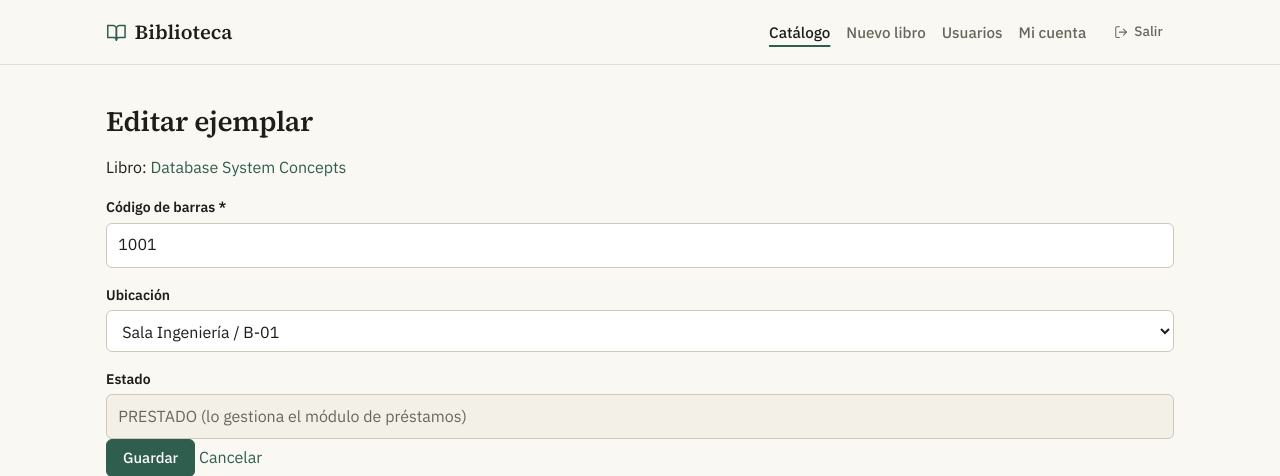
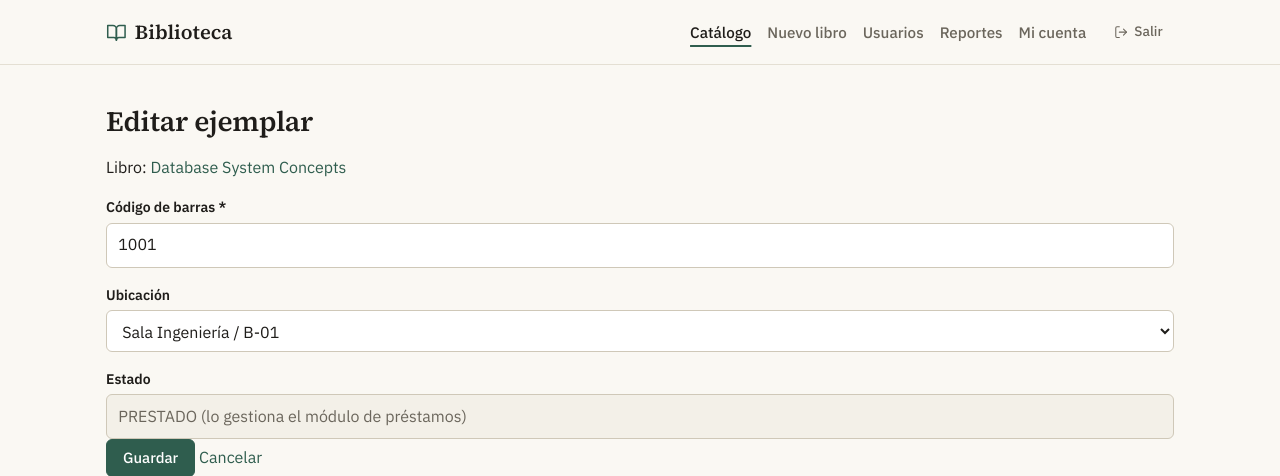
Before and after one commit to fazemailbox/catalogo, a Flask app: page /ejemplares/1/editar in a window 1280 px wide. Shown: the top 476 px of the page. Run offline with Flask 3, Linux system fonts and the light colour scheme; a user stored in the database is signed in; data comes from the database, SQL or seed files in the repository.

Commit message:
Add files via upload
int6

```diff
--- a/templates/_nav.html
+++ b/templates/_nav.html
@@ -12,6 +12,8 @@
         <a href="{{ url_for('catalogo.form_libro') }}">Nuevo libro</a>
         <a href="{{ url_for('usuarios.listar_usuarios') }}"
            {% if request.blueprint == 'usuarios' %}aria-current="page"{% endif %}>Usuarios</a>
+        <a href="{{ url_for('reportes.ver_reportes') }}"
+           {% if request.blueprint == 'reportes' %}aria-current="page"{% endif %}>Reportes</a>
       {% endif %}
       {% if usuario_actual %}
         <a href="{{ url_for('auth.mi_cuenta') }}"
```
